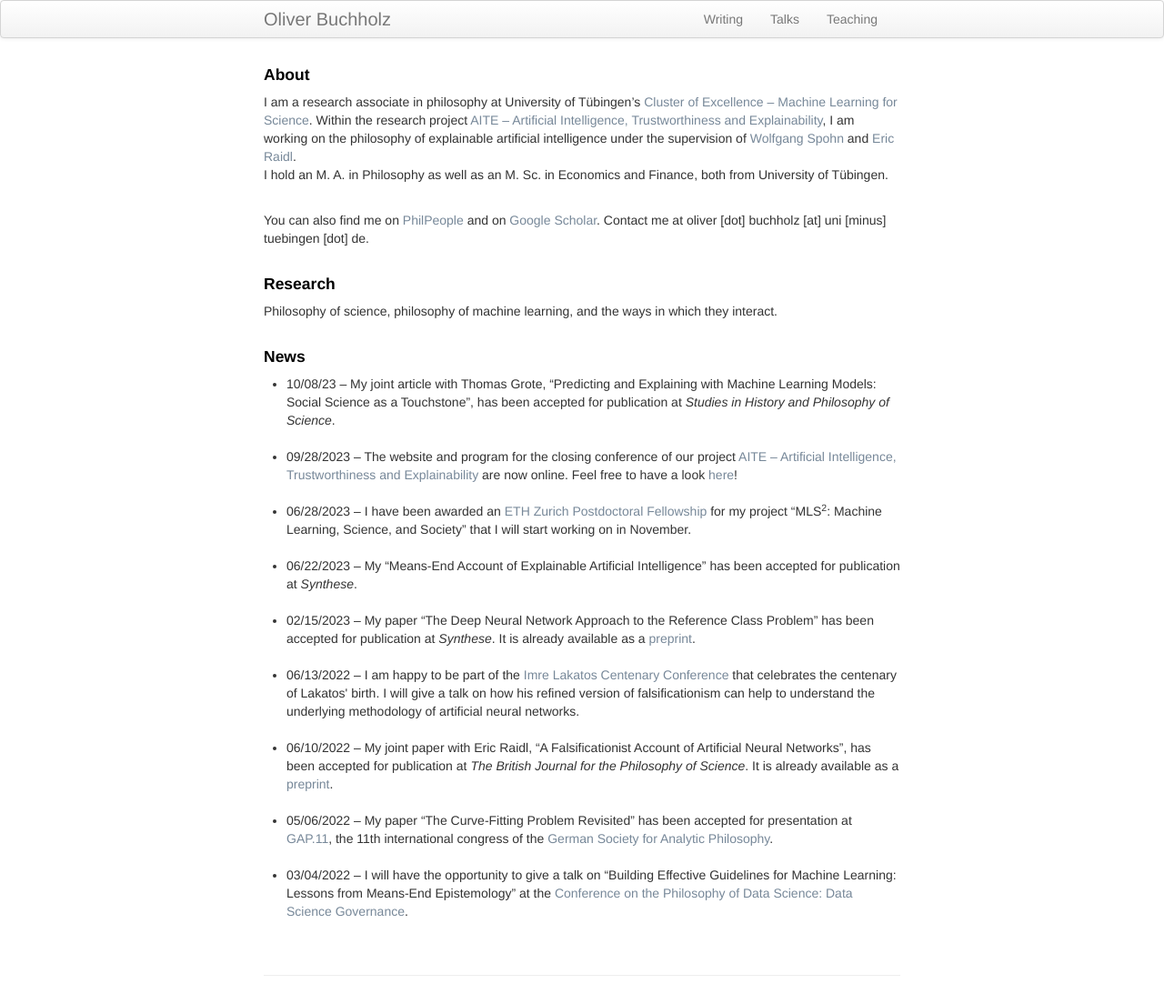
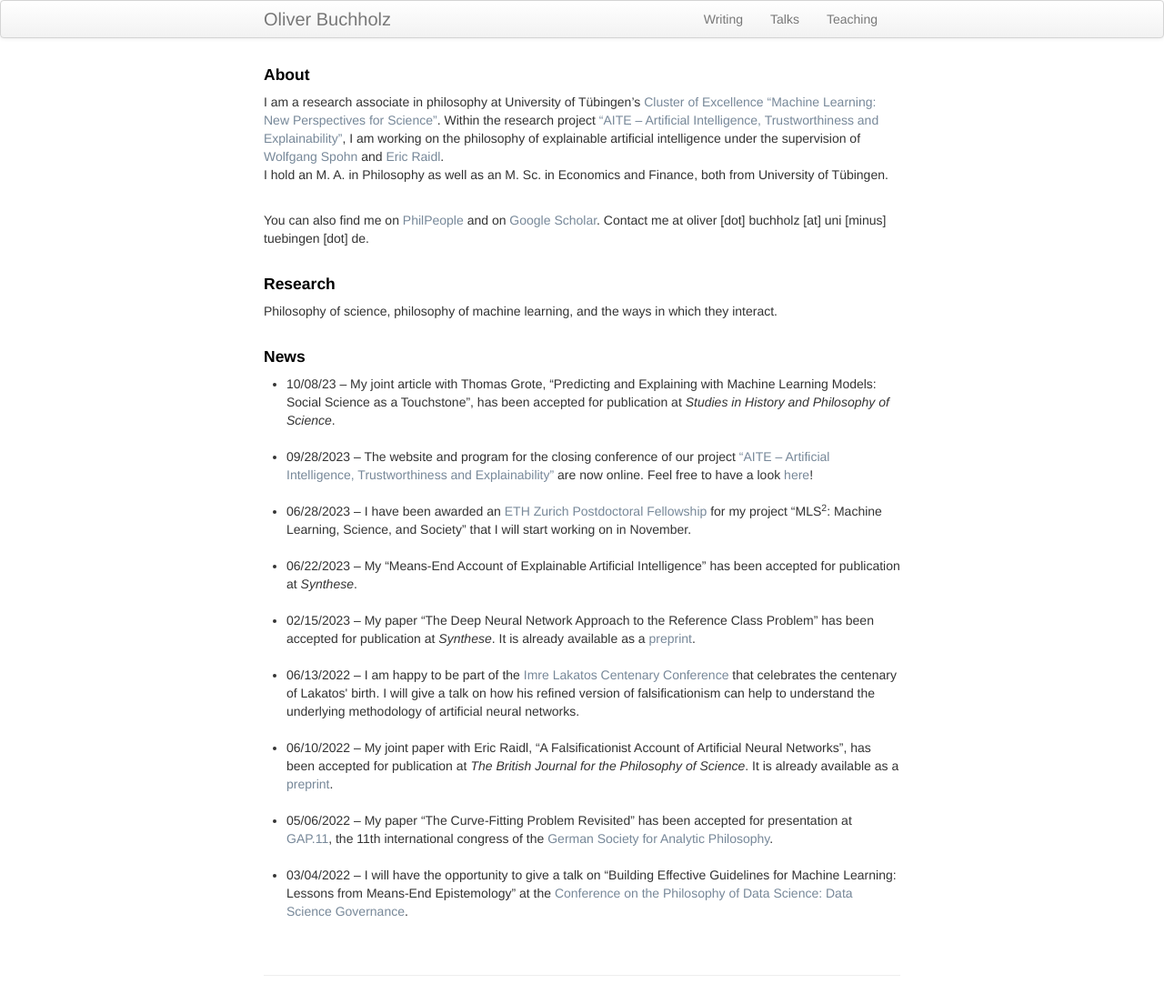
Before and after one commit to oliverbuchholz/oliverbuchholz.github.io, a Jekyll site: the page built from index.md, in a window 1280 px wide. Shown: the whole page at 91% size. Built offline with Jekyll 4.4.1, drawn with Linux system fonts in a browser that asks for light colours.

Commit message:
Update index.md

```diff
--- a/index.md
+++ b/index.md
@@ -7,7 +7,7 @@ keywords: Buchholz, Oliver, philosophy, machine learning, phd, Tübingen
 
 <h4> About </h4>
 
-I am a research associate in philosophy at University of T&uuml;bingen's <a href = "https://uni-tuebingen.de/en/research/core-research/cluster-of-excellence-machine-learning/home/" target = "_blank">Cluster of Excellence &ndash; Machine Learning for Science</a>. Within the research project <a href = "https://sites.google.com/view/aiteproject/project" target = "_blank">AITE &ndash; Artificial Intelligence, Trustworthiness and Explainability</a>, I am working on the philosophy of explainable artificial intelligence under the supervision of <a href="https://www.philosophie.uni-konstanz.de/ag-spohn/personen/prof-dr-wolfgang-spohn/" target="_blank">Wolfgang Spohn</a> and <a href="https://scholar.google.de/citations?user=MpJaE0wAAAAJ&hl=de" target="_blank">Eric Raidl</a>.<br>
+I am a research associate in philosophy at University of T&uuml;bingen's <a href = "https://uni-tuebingen.de/en/research/core-research/cluster-of-excellence-machine-learning/home/" target = "_blank">Cluster of Excellence &ldquo;Machine Learning: New Perspectives for Science&rdquo;</a>. Within the research project <a href = "https://sites.google.com/view/aiteproject/project" target = "_blank">&ldquo;AITE &ndash; Artificial Intelligence, Trustworthiness and Explainability&rdquo;</a>, I am working on the philosophy of explainable artificial intelligence under the supervision of <a href="https://www.philosophie.uni-konstanz.de/ag-spohn/personen/prof-dr-wolfgang-spohn/" target="_blank">Wolfgang Spohn</a> and <a href="https://scholar.google.de/citations?user=MpJaE0wAAAAJ&hl=de" target="_blank">Eric Raidl</a>.<br>
 I hold an M. A. in Philosophy as well as an M. Sc. in Economics and Finance, both from University of T&uuml;bingen.<br><br>
 
 You can also find me on <a href="https://philpeople.org/profiles/oliver-buchholz" target="_blank">PhilPeople</a> and on <a href="https://scholar.google.com/citations?user=o-i32DIAAAAJ&hl=de&oi=ao" target="_blank">Google Scholar</a>. Contact me at oliver [dot] buchholz [at] uni [minus] tuebingen [dot] de.<br><br>
@@ -24,7 +24,7 @@ Philosophy of science, philosophy of machine learning, and the ways in which the
 <li> 10/08/23 &ndash; My joint article with Thomas Grote, &ldquo;Predicting and Explaining with Machine Learning Models: Social Science as a Touchstone&rdquo;, has been accepted for publication at <i>Studies in History and Philosophy of Science</i>.<br><br>
 </li>
 
-<li> 09/28/2023 &ndash; The website and program for the closing conference of our project <a href = "https://sites.google.com/view/aiteproject/project" target = "_blank">AITE &ndash; Artificial Intelligence, Trustworthiness and Explainability</a> are now online. Feel free to have a look <a href="https://sites.google.com/view/aiteproject/closing-conference" target="_blank">here</a>!<br><br>
+<li> 09/28/2023 &ndash; The website and program for the closing conference of our project <a href = "https://sites.google.com/view/aiteproject/project" target = "_blank">&ldquo;AITE &ndash; Artificial Intelligence, Trustworthiness and Explainability&rdquo;</a> are now online. Feel free to have a look <a href="https://sites.google.com/view/aiteproject/closing-conference" target="_blank">here</a>!<br><br>
 </li>
 
 <li> 06/28/2023 &ndash; I have been awarded an <a href="https://ethz.ch/en/research/research-promotion/eth-fellowships.html" target="_blank">ETH Zurich Postdoctoral Fellowship</a> for my project &ldquo;MLS<sup>2</sup>: Machine Learning, Science, and Society&rdquo; that I will start working on in November.<br><br>
```
